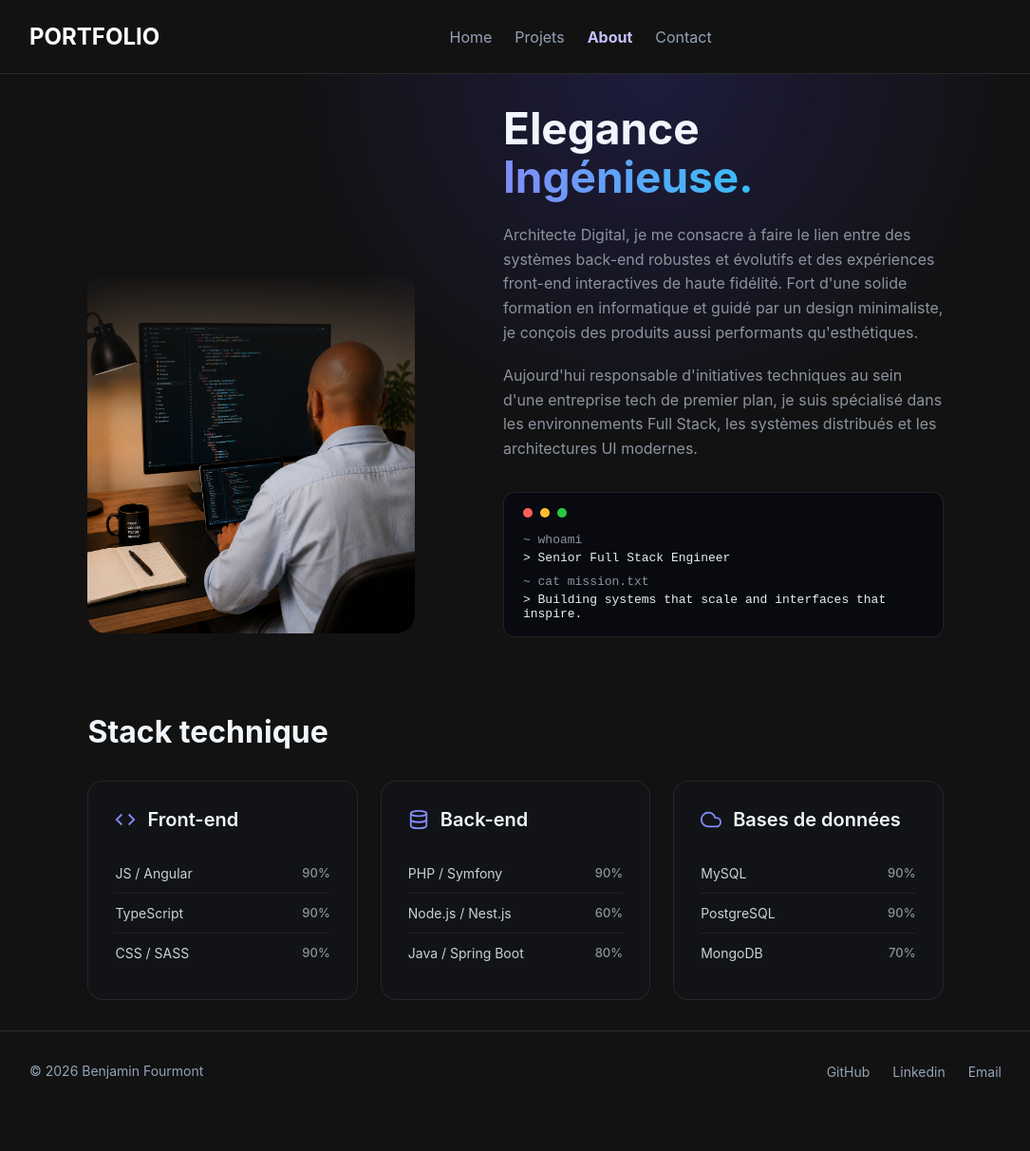
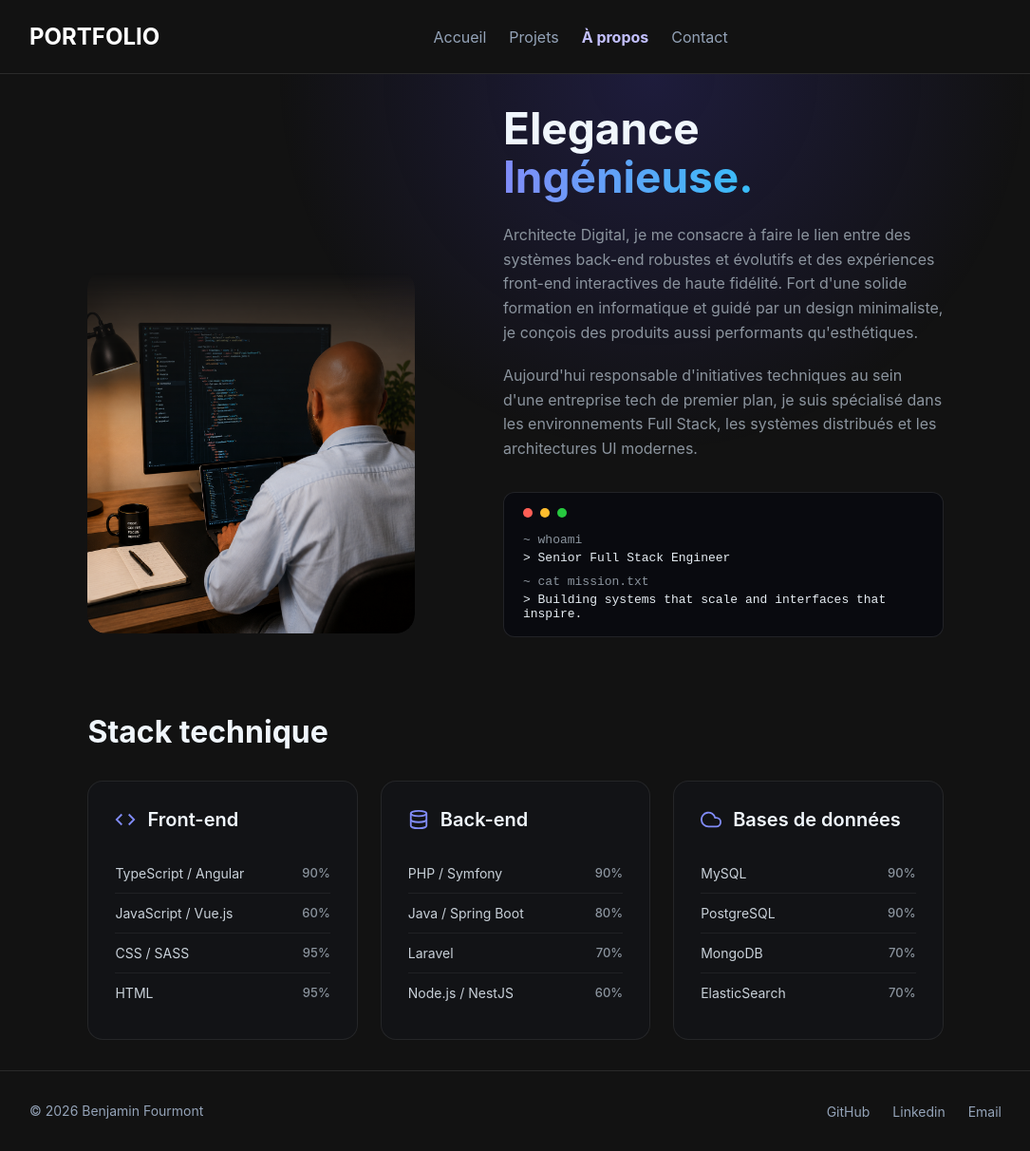
Before and after one commit to itsbenjxx/portfolio, an Angular app in the folder front/: page /about in a window 1280 px wide. Shown: the whole page at 95% size, without its empty margins (97-1182 px from the left). Before the commit the page ends 1170 px from the top, so only its background shows below. Built offline with nearby package versions, Linux system fonts and the light colour scheme.

Commit message:
petites modifs

```diff
--- a/front/src/app/about/about.ts
+++ b/front/src/app/about/about.ts
@@ -24,9 +24,10 @@ export class About {
       title: 'Front-end',
       icon: 'code',
       skills: [
-        { name: 'JS / Angular', level: '90%' },
-        { name: 'TypeScript', level: '90%' },
-        { name: 'CSS / SASS', level: '90%' },
+        { name: 'TypeScript / Angular', level: '90%' },
+        { name: 'JavaScript / Vue.js', level: '60%' },
+        { name: 'CSS / SASS', level: '95%' },
+        { name: 'HTML', level: '95%' },
       ]
     },
     {
@@ -34,8 +35,9 @@ export class About {
       icon: 'database',
       skills: [
         { name: 'PHP / Symfony', level: '90%' },
-        { name: 'Node.js / Nest.js', level: '60%' },
         { name: 'Java / Spring Boot', level: '80%' },
+        { name: 'Laravel', level: '70%' },
+        { name: 'Node.js / NestJS', level: '60%' },
       ]
     },
     {
@@ -45,6 +47,7 @@ export class About {
         { name: 'MySQL', level: '90%' },
         { name: 'PostgreSQL', level: '90%' },
         { name: 'MongoDB', level: '70%' },
+        { name: 'ElasticSearch', level: '70%' },
       ]
     }
   ];
--- a/front/src/app/header/header.html
+++ b/front/src/app/header/header.html
@@ -6,13 +6,13 @@
   <nav class="navbar" [class.is-open]="isMenuOpen()">
     <ul>
       <li>
-        <a routerLink="/" routerLinkActive="active" [routerLinkActiveOptions]="{ exact: true }" (click)="closeMenu()">Home</a>
+        <a routerLink="/" routerLinkActive="active" [routerLinkActiveOptions]="{ exact: true }" (click)="closeMenu()">Accueil</a>
       </li>
       <li>
         <a routerLink="/projets" routerLinkActive="active" (click)="closeMenu()">Projets</a>
       </li>
       <li>
-        <a routerLink="/about" routerLinkActive="active" (click)="closeMenu()">About</a>
+        <a routerLink="/about" routerLinkActive="active" (click)="closeMenu()">À propos</a>
       </li>
       <li>
         <a routerLink="/contact" routerLinkActive="active" (click)="closeMenu()">Contact</a>
```
